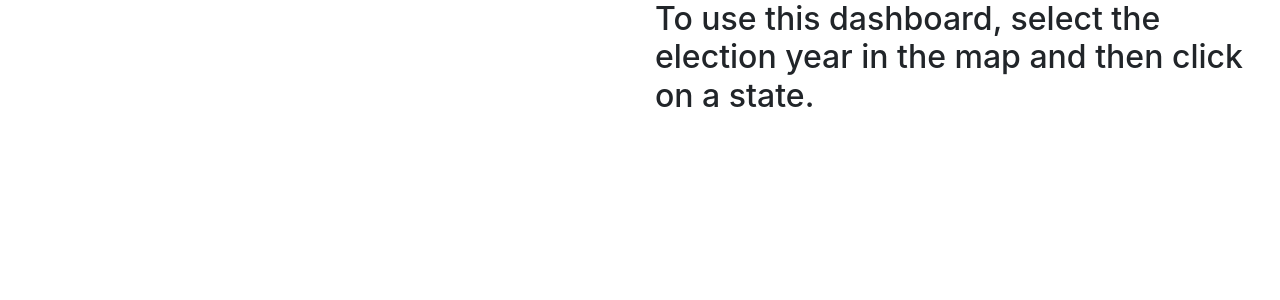
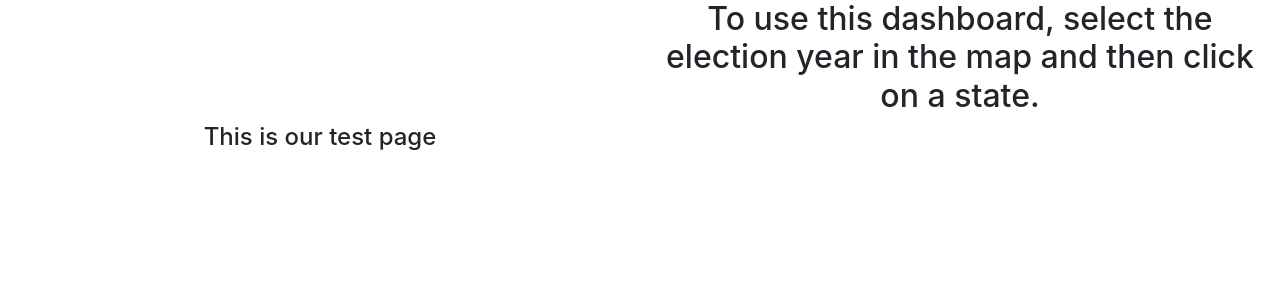
Before and after one commit to Steff-C/Historical-Election-Results-by-State-and-County-from-1976---2020, a Flask app: page / in a window 1280 px wide. Shown: the top 300 px of the page. Run offline with Flask 2, Linux system fonts and the light colour scheme; parts of the project's set-up code (start-up, migrations or seed data) failed here and were passed over; some libraries are stand-ins or nearby versions.

Commit message:
updated html

```diff
--- a/templates/index.html
+++ b/templates/index.html
@@ -33,16 +33,18 @@
         </div>
 
         <div class="col-md-6">
-          <h2>To use this dashboard, select the election year in the map and then click on a state.</h2>
+          <h2 class="text-center">To use this dashboard, select the election year in the map and then click on a state.</h2>
             <!-- <div class="about">
             <a href="/about">Project Team Information</a> -->
           </div>
           <div class="text1 text-center"></div>
           <div class="text2 text-center"></div>
         </div>
-      </div>
-
-    <!-- <h4>This is our test page</h4> -->
+       </div>
+     <!-- Test page text div -->
+      <div class="col-md-6">
+    <h4 class="text-center">This is our test page</h4>
+    </div>
 
     <!-- The div for line chart -->
     <div class="row">
```
